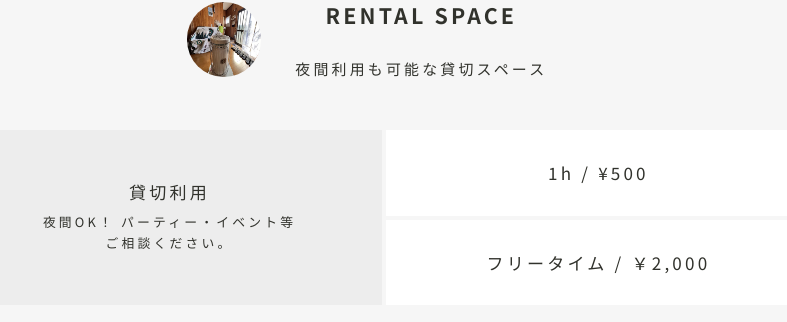
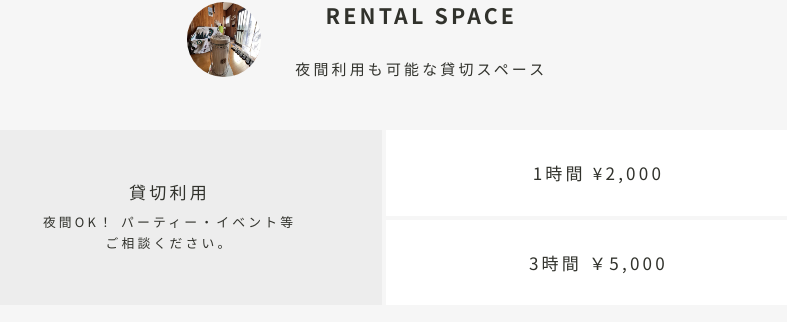
Before and after one commit to dofuta/aogamiray.jp, a Next.js app: page /nyaya in a window 1280 px wide. Shown: the part 2096-2418 px from the top of the page, without its empty margins (256-1043 px from the left). Built offline with nearby package versions, Linux system fonts and the light colour scheme.

Commit message:
Modify Price

```diff
--- a/src/components/nyaya/Main.js
+++ b/src/components/nyaya/Main.js
@@ -142,10 +142,10 @@ export default function Main(props) {
                                 </div>
                                 <div className={styles.table_col}>
                                     <div className={styles.table_cell}>
-                                        <p className={styles.title}>1h / ¥500</p>
+                                        <p className={styles.title}>1時間 ¥2,000</p>
                                     </div>
                                     <div className={styles.table_cell}>
-                                        <p className={styles.title}>フリータイム / ￥2,000</p>
+                                        <p className={styles.title}>3時間 ￥5,000</p>
                                     </div>
                                 </div>
                             </div>
```
